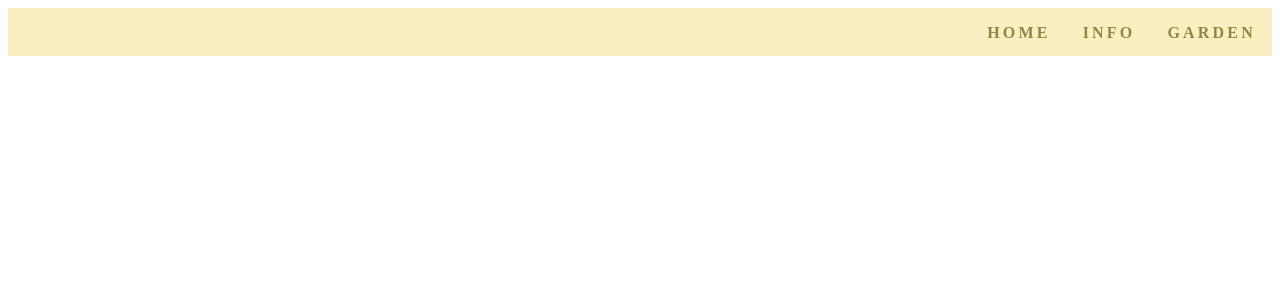
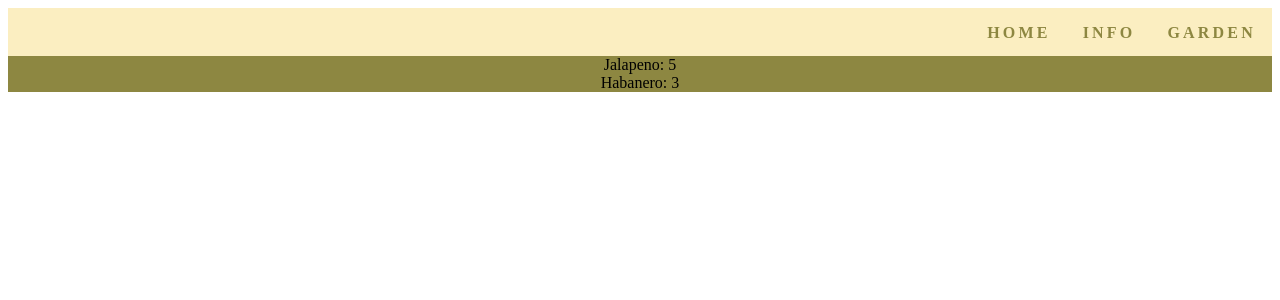
Before and after one commit to YouGuavas/gardening-tracker, a React (Create React App) app in the folder client/: page /garden in a window 1280 px wide. Before the commit this address had no page. Shown: the top 300 px of the page. Built offline with nearby package versions, Linux system fonts and the light colour scheme; the HTML template or start-up script is replaced by a standard one.

Commit message:
Add Garden component

```diff
--- a/client/src/App.js
+++ b/client/src/App.js
@@ -5,13 +5,11 @@ import {useState} from 'react';
 import {Nav} from './components/Nav';
 import {Plants, Plant} from './components/Plants';
 import {Home} from './components/Home';
+import {Garden} from './components/Garden';
 
 function App() {
-  const plants = [
-    {name: 'Jalapeno', kind: 'Pepper', description: 'Lil green boi'},
-    {name: 'Habanero', kind: 'Pepper', description: 'Lil hot boi'}
-  ];
-  const [plant, setPlant] = useState(plants[0]);
+  const [plant, setPlant] = useState('');
+  const [gardenPlants, setGardenPlants] = useState([{plant: 'Jalapeno', count: 5}, {plant: 'Habanero', count: 3}])
   return (
     <div className="App">
       <Nav links={['Home', 'Info', 'Garden']} classes="my-nav"/>
@@ -19,10 +17,10 @@ function App() {
         <Routes>
           <Route path="/" element={<Home />}/>
           <Route path="/Home" element={<Home />}/>
-          <Route path="/info" element={<Plants plants={plants} setPlant={setPlant}/>} />
-          <Route path={`/info/:plant`} element={<Plant plant={plant} setPlant={setPlant}/>}/>
-          <Route path={`/plants`} element={<Plants plants={plants} setPlant={setPlant}/>}/>
-
+          <Route path="/info" element={<Plants setPlant={setPlant}/>} />
+          <Route path="/info/:plant" element={<Plant plant={plant} setPlant={setPlant}/>}/>
+          <Route path="/plants" element={<Plants setPlant={setPlant}/>}/>
+          <Route path="/garden" element={<Garden plants={gardenPlants} />} />
         </Routes>
       </BrowserRouter>
     </div>
--- /dev/null
+++ b/client/src/components/Garden.js
@@ -0,0 +1,12 @@
+import '../styles/Garden.scss';
+
+export function Garden(props) {
+  const plants = props.plants;
+  return (
+    <div>
+      {plants.map((item) => {
+        return <div>{`${item.plant}: ${item.count}`}</div>
+      })}
+    </div>
+  )
+}
```
Also changed, not shown: client/src/styles/Garden.scss (added).
